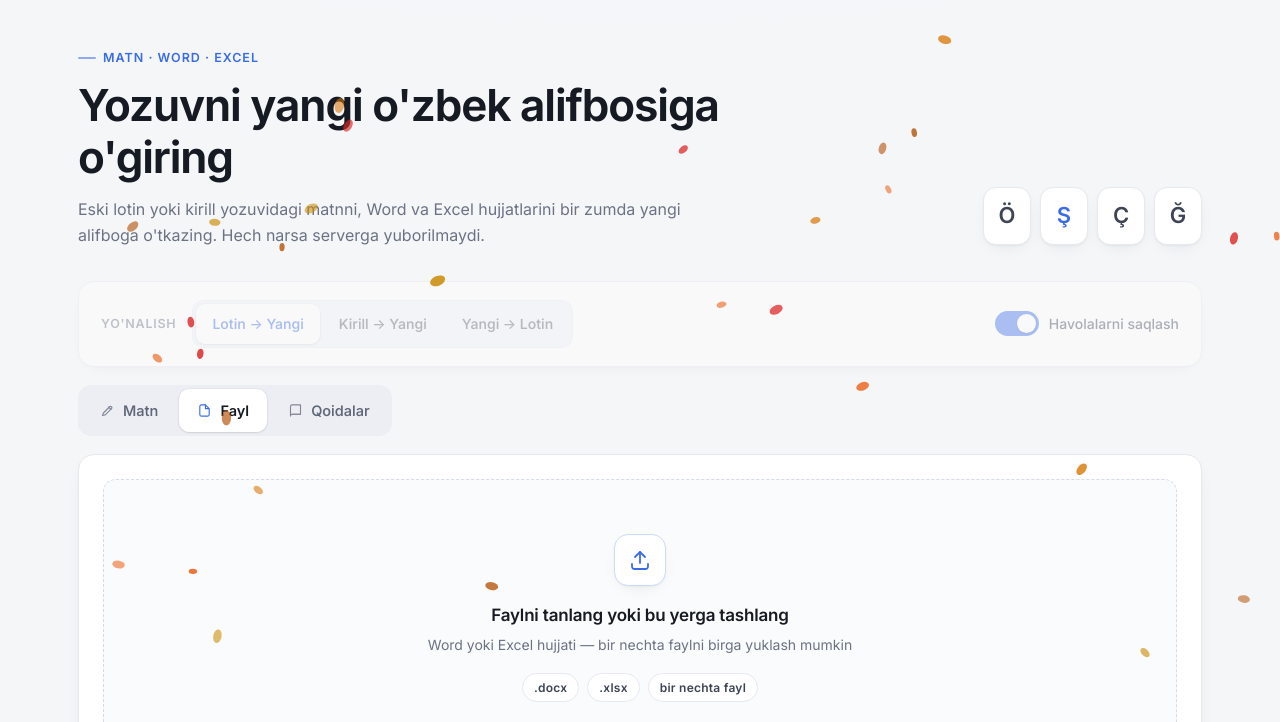
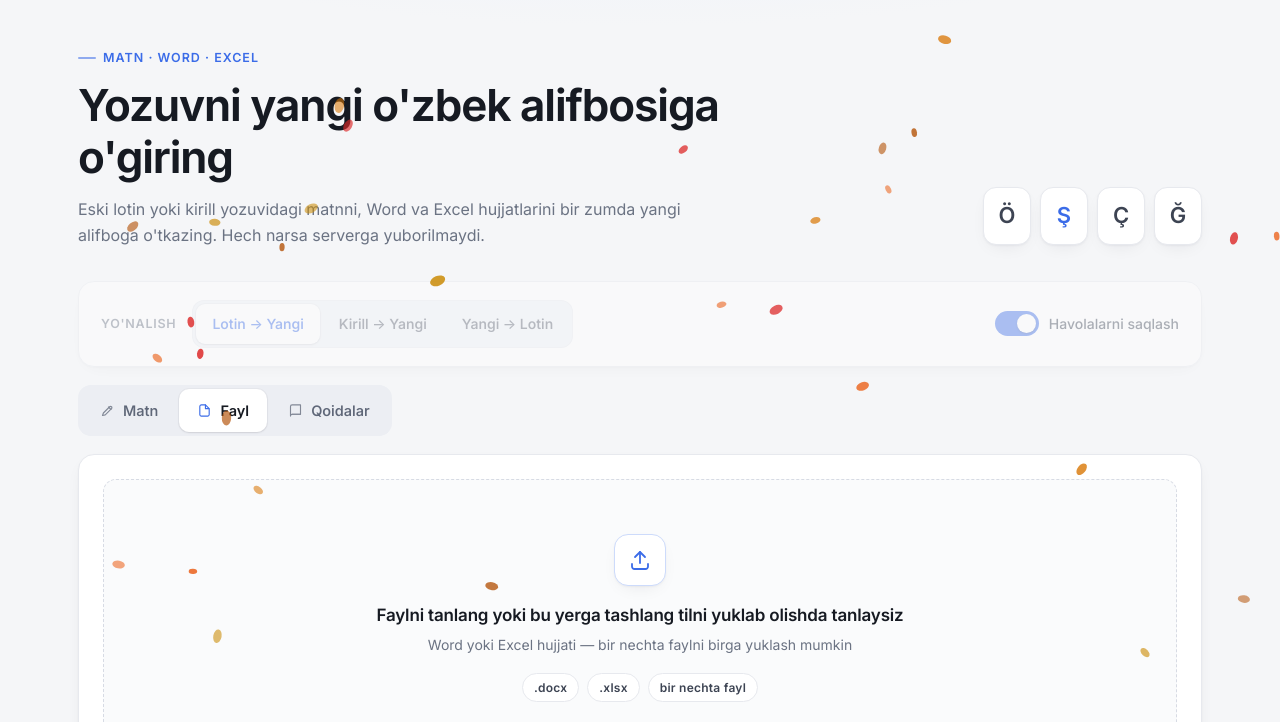
Before and after one commit to bocked/uzbek-translator, a plain HTML site: page index.html in a window 1280 px wide. Both pictures are taken after a click on the tab "Fayl". Shown: the part 78-800 px from the top of the page. Drawn offline with Linux system fonts and the light colour scheme; no server answers.

Commit message:
Drop-zone sarlavhasiga alifbo tanlash haqida ko'rsatma qo'shildi

```diff
--- a/index.html
+++ b/index.html
@@ -552,7 +552,7 @@ footer .visits b{color:var(--ink-2);font-weight:600}
         <span class="drop-ico">
           <svg class="i" viewBox="0 0 24 24" fill="none" stroke="currentColor" stroke-width="1.8" stroke-linecap="round" stroke-linejoin="round" aria-hidden="true"><path d="M12 15V4"/><path d="m7 9 5-5 5 5"/><path d="M4 16v2.5A2.5 2.5 0 0 0 6.5 21h11a2.5 2.5 0 0 0 2.5-2.5V16"/></svg>
         </span>
-        <h2>Faylni tanlang yoki bu yerga tashlang</h2>
+        <h2>Faylni tanlang yoki bu yerga tashlang tilni yuklab olishda tanlaysiz</h2>
         <p>Word yoki Excel hujjati — bir nechta faylni birga yuklash mumkin</p>
         <span class="formats">
           <span class="chip">.docx</span>
```
